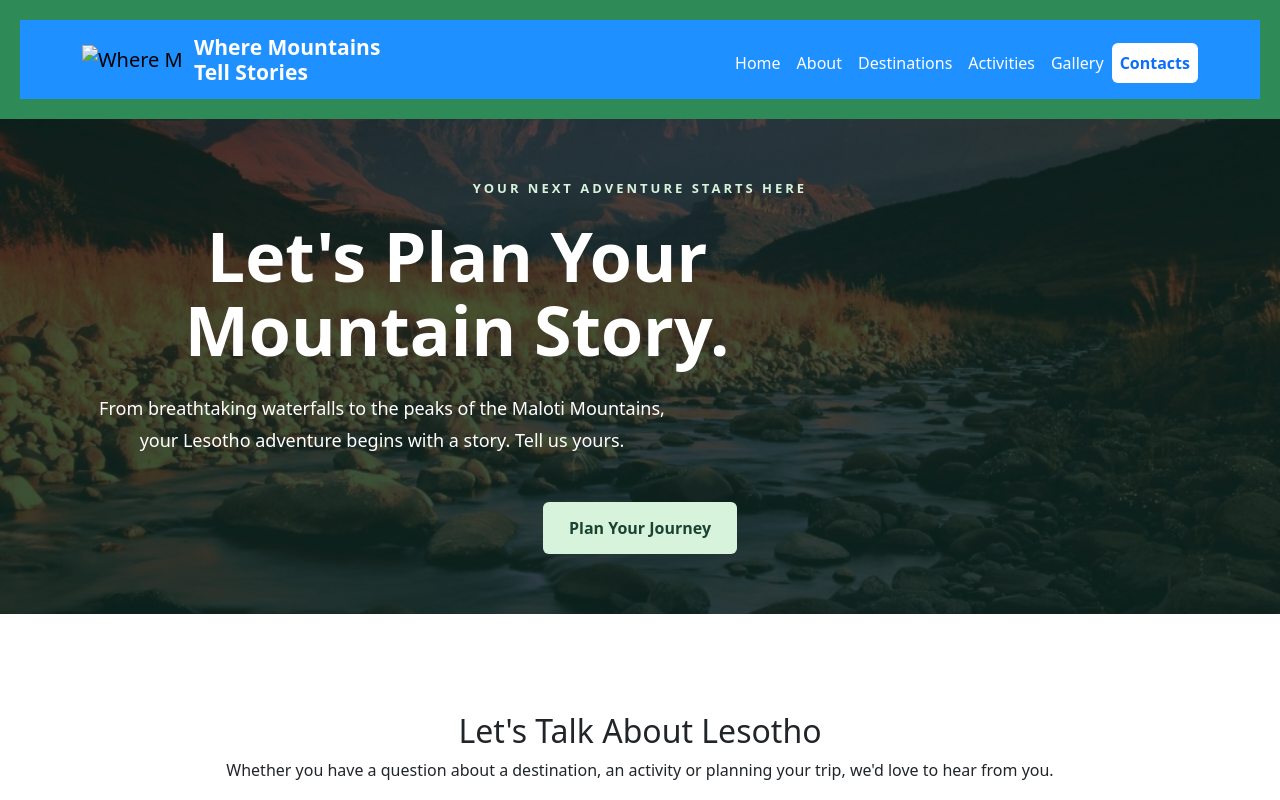
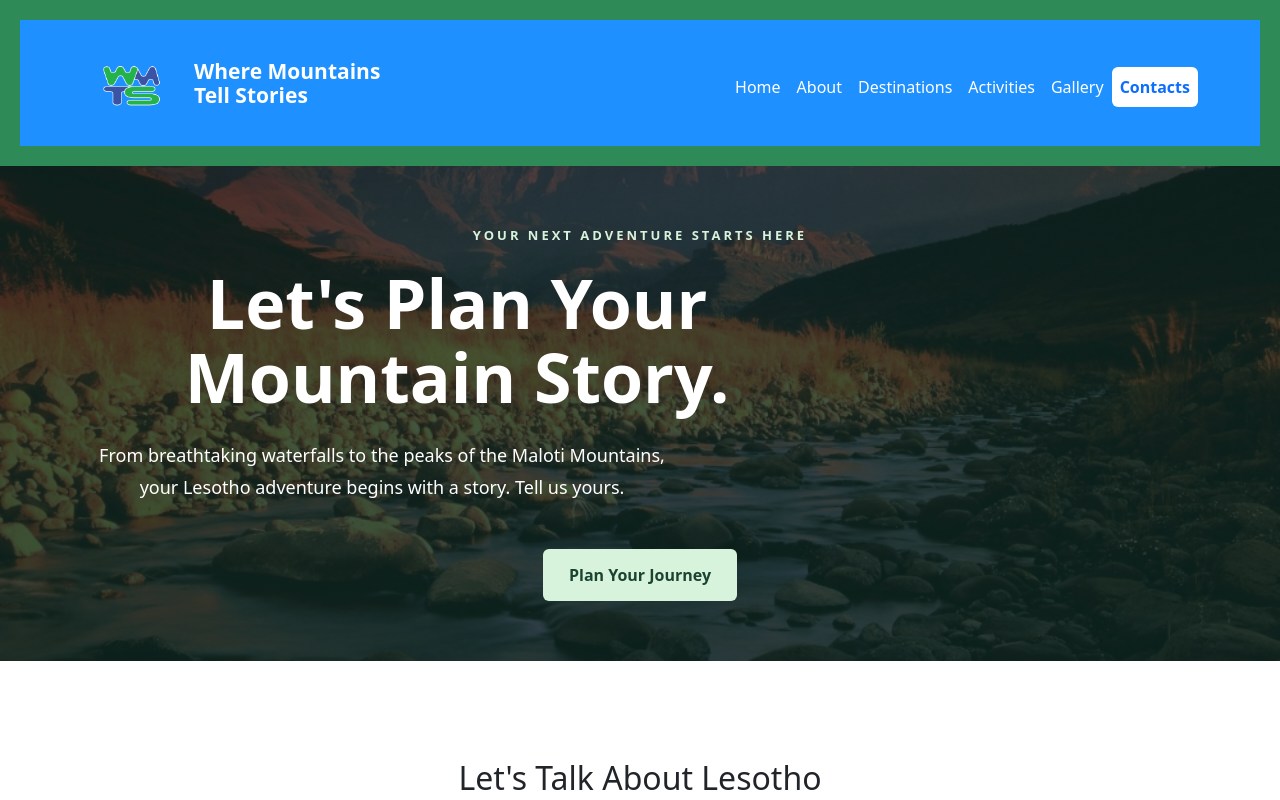
Before and after one commit to Julius-design-ui/WMTS, a plain HTML site: page contacts.html in a window 1280 px wide. Shown: the top 800 px of the page. Drawn offline with nearby package versions, Linux system fonts and the light colour scheme; files whose address does not match are found by name.

Commit message:
Update contacts.html

```diff
--- a/contacts.html
+++ b/contacts.html
@@ -24,7 +24,7 @@
             <div class="container">
 
             <a class="navbar-brand website-brand" href="index.html">
-                <img src="Pictures/Logo (1)-01.png"
+                <img src="Logo (1)-01.png"
                 alt="Where Mountains Tell Stories"
                 class="logo">
 
```
